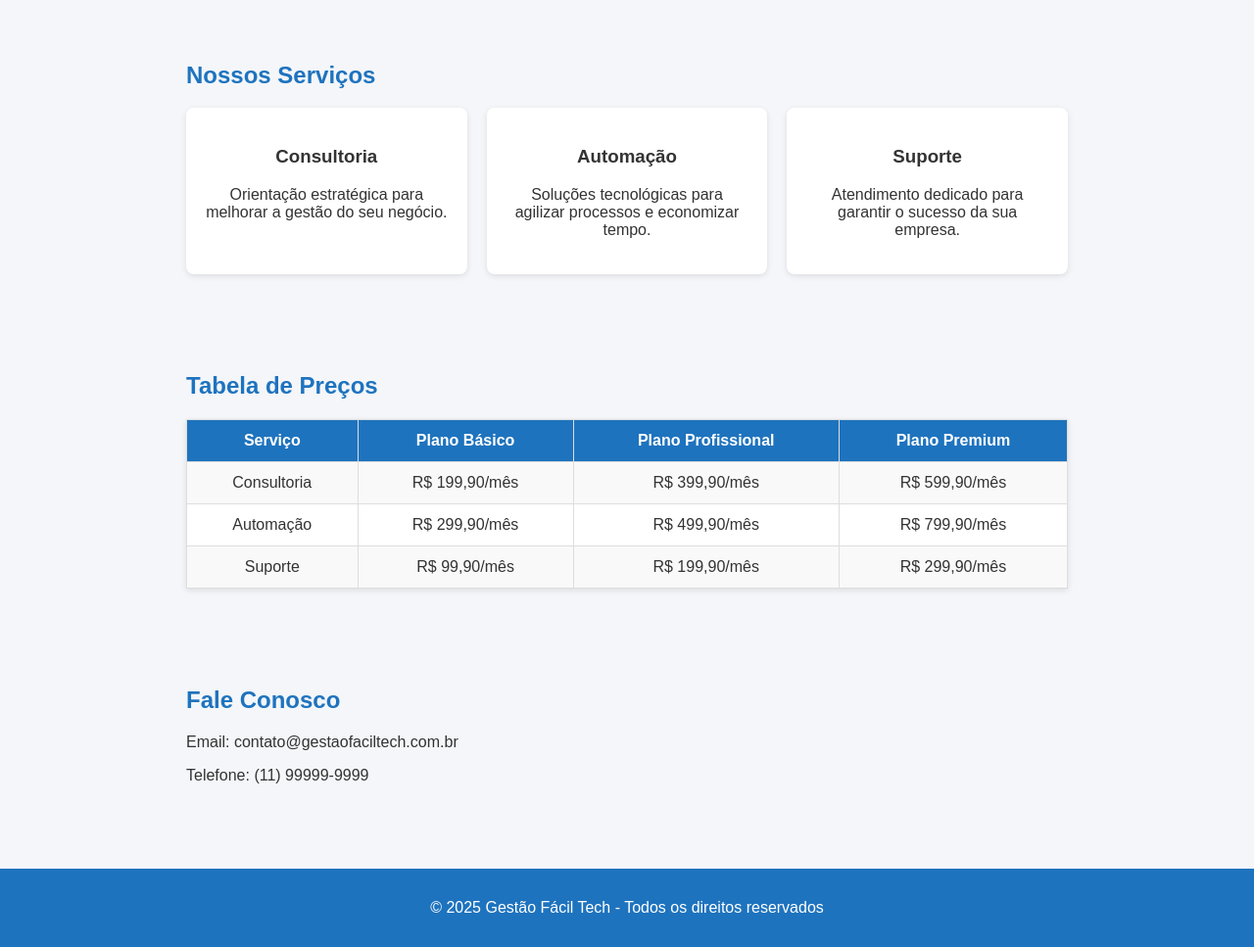
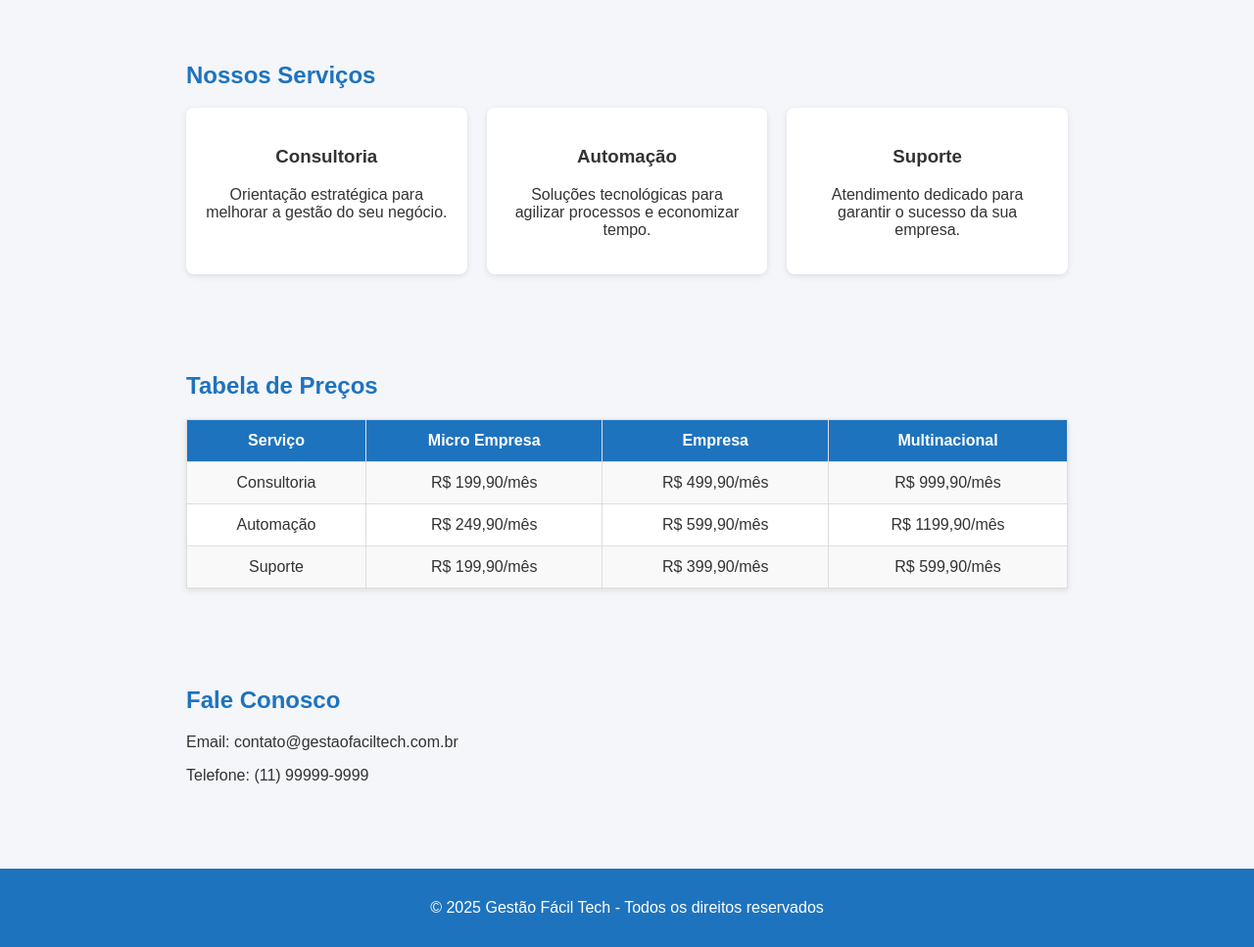
Before and after one commit to cafe1208/gestao-facil, a plain HTML site: page index.html in a window 1280 px wide. Shown: the part 1195-2162 px from the top of the page at 98% size. Drawn offline with Linux system fonts and the light colour scheme.

Commit message:
Update index.html

```diff
--- a/index.html
+++ b/index.html
@@ -158,27 +158,27 @@
     <table>
       <tr>
         <th>Serviço</th>
-        <th>Plano Básico</th>
-        <th>Plano Profissional</th>
-        <th>Plano Premium</th>
+        <th>Micro Empresa</th>
+        <th>Empresa</th>
+        <th>Multinacional</th>
       </tr>
       <tr>
         <td>Consultoria</td>
         <td>R$ 199,90/mês</td>
-        <td>R$ 399,90/mês</td>
-        <td>R$ 599,90/mês</td>
+        <td>R$ 499,90/mês</td>
+        <td>R$ 999,90/mês</td>
       </tr>
       <tr>
         <td>Automação</td>
-        <td>R$ 299,90/mês</td>
-        <td>R$ 499,90/mês</td>
-        <td>R$ 799,90/mês</td>
+        <td>R$ 249,90/mês</td>
+        <td>R$ 599,90/mês</td>
+        <td>R$ 1199,90/mês</td>
       </tr>
       <tr>
         <td>Suporte</td>
-        <td>R$ 99,90/mês</td>
         <td>R$ 199,90/mês</td>
-        <td>R$ 299,90/mês</td>
+        <td>R$ 399,90/mês</td>
+        <td>R$ 599,90/mês</td>
       </tr>
     </table>
   </section>
```
